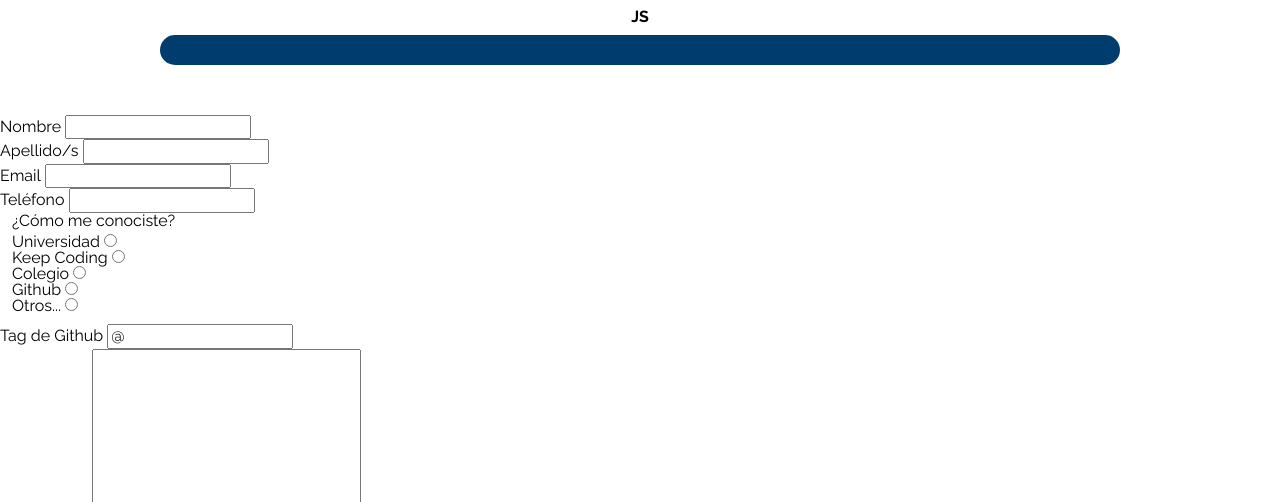
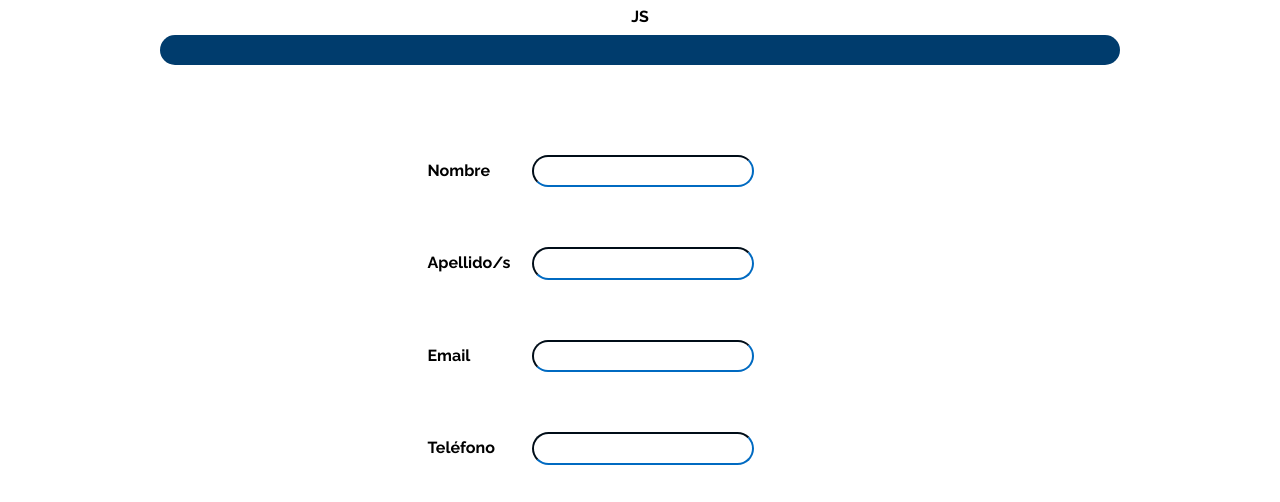
Before and after one commit to Joel-Sempere-Cobos/html-css-practice-2, a plain HTML site: page index.html in a window 1280 px wide. Shown: the part 1490-1992 px from the top of the page. Drawn offline with Linux system fonts and the light colour scheme.

Commit message:
Added: formato al form

```diff
--- a/css/form.css
+++ b/css/form.css
@@ -0,0 +1,77 @@
+@import "/main.css";
+
+.form-section
+{
+    display: flex;
+    flex-direction: column;
+    justify-content: center;
+    align-items: center;
+    flex-wrap: wrap;
+}
+
+
+.form-section div
+{
+    margin: 20px;
+}
+
+.form-section label
+{
+    display: inline-block;
+    width: 80px;
+    font-weight: bold ;
+}
+
+.form-section div input , .form-section textarea
+{
+
+    margin: 20px;
+    padding: 5px 20px;
+    border-color: var(--background-color);
+    border-radius: 20px;
+}
+
+/* .form-section fieldset #univesidad
+{
+    grid-area: "uni";
+}
+
+.form-section fieldset #keepconding
+{
+    grid-area: "keep";
+}
+.form-section fieldset #colegio
+{
+    grid-area: "cole";
+}
+.form-section fieldset #github
+{
+    grid-area: "git";
+}
+.form-section fieldset #otros
+{
+    grid-area: "otros";
+}
+
+.form-section fieldset
+{
+    display: grid;
+    grid-template-areas:
+    "uni, cole"
+    "keep, git"
+    "otros, otros";
+} */
+
+.form-section fieldset legend
+{
+    font-size: 2rem;
+    font-weight: bold;
+}
+
+
+
+.form-section #description
+{
+    display: flex;
+    align-items: center;
+}
--- a/index.html
+++ b/index.html
@@ -177,27 +177,27 @@
 
             <fieldset aria-required="true">
                 <legend>¿Cómo me conociste?</legend>
-                <div>
+                <div id="universidad">
                     <label for="universidad">Universidad</label>
                     <input type="radio" id="universidad" name="know">
                 </div>
 
-                <div>
+                <div id="keepcoding">
                     <label for="keepcoding">Keep Coding</label>
                     <input type="radio" id="keepcoding" name="know">
                 </div>
 
-                <div>
+                <div id="colegio">
                     <label for="colegio">Colegio</label>
                     <input type="radio" id="colegio" name="know">
                 </div>
 
-                <div>
+                <div id="github">
                     <label for="github">Github</label>
                     <input type="radio" id="github" name="know">
                 </div>
 
-                <div>
+                <div id="otros">
                     <label for="otros">Otros...</label>
                     <input type="radio" id="otros" name="know">
                 </div>
@@ -214,7 +214,7 @@
                     value="@"
                     >
             </div>
-            <div>
+            <div id="description">
                 <label for="description">Descripción</label>
                 <textarea
                     name="description"
```
